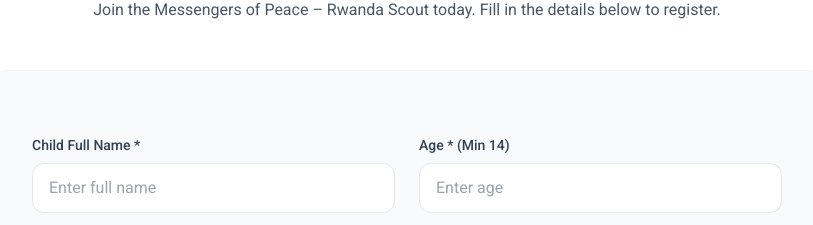
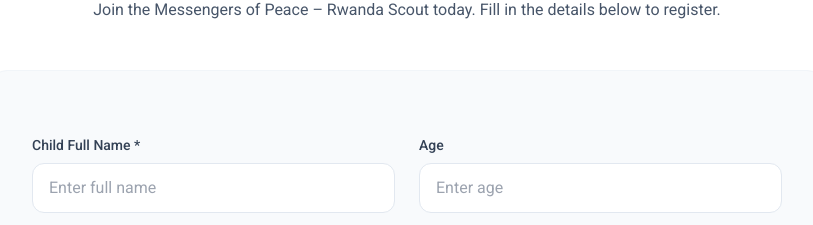
Before and after one commit to kwizeratheogenedev/messangers_of_peace, a React (Vite) app: page / in a window 1280 px wide. Shown: the part 3538-3763 px from the top of the page, without its empty margins (233-1046 px from the left). Built offline with nearby package versions, Linux system fonts and the light colour scheme.

Commit message:
customizing the form data

```diff
--- a/src/components/RegistrationForm.jsx
+++ b/src/components/RegistrationForm.jsx
@@ -38,7 +38,7 @@
 
               {/* Age */}
               <div>
-                <label className="block text-sm font-medium text-slate-700 mb-2">Age * (Min 14)</label>
+                <label className="block text-sm font-medium text-slate-700 mb-2">Age </label>
                 <input
                   type="number"
                   name="age"
```
